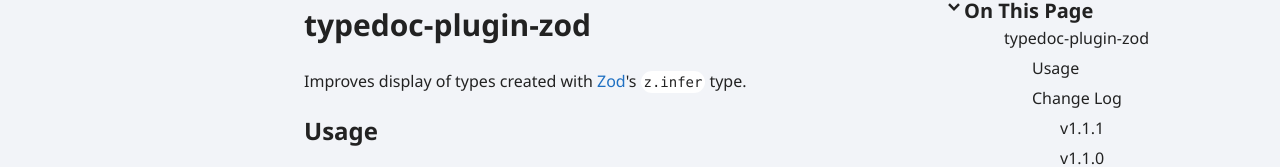
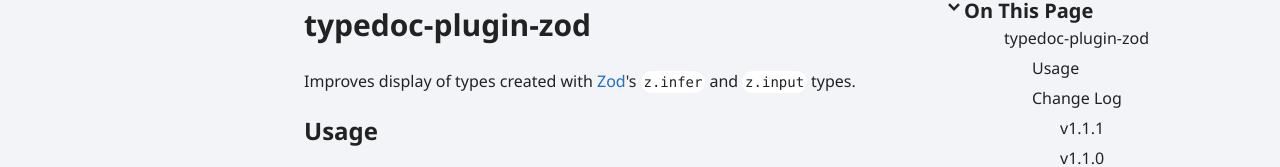
Before and after one commit to Gerrit0/typedoc-plugin-zod, a plain HTML site: page index.html in a window 1280 px wide. Shown: the part 132-299 px from the top of the page. Drawn offline with Linux system fonts and the light colour scheme.

Commit message:
Deploying to gh-pages from @ Gerrit0/typedoc-plugin-zod@30e0a70e92be10f25c633a70a184651eb5cd5bc5 🚀

```diff
--- a/index.html
+++ b/index.html
@@ -12,7 +12,7 @@
 <div class="col-content">
 <div class="tsd-page-title">
 <h2>typedoc-plugin-zod</h2></div>
-<div class="tsd-panel tsd-typography"><a id="md:typedoc-plugin-zod" class="tsd-anchor"></a><h1><a href="#md:typedoc-plugin-zod">typedoc-plugin-zod</a></h1><p>Improves display of types created with <a href="https://github.com/colinhacks/zod">Zod</a>&#39;s <code>z.infer</code> type.</p>
+<div class="tsd-panel tsd-typography"><a id="md:typedoc-plugin-zod" class="tsd-anchor"></a><h1><a href="#md:typedoc-plugin-zod">typedoc-plugin-zod</a></h1><p>Improves display of types created with <a href="https://github.com/colinhacks/zod">Zod</a>&#39;s <code>z.infer</code> and <code>z.input</code> types.</p>
 <a id="md:usage" class="tsd-anchor"></a><h2><a href="#md:usage">Usage</a></h2><pre><code class="language-bash"><span class="hl-0">npm </span><span class="hl-1">install</span><span class="hl-0"> </span><span class="hl-1">--save-dev</span><span class="hl-0"> </span><span class="hl-1">typedoc-plugin-zod</span>
 </code><button>Copy</button></pre>
 <pre><code class="language-jsonc"><span class="hl-2">// typedoc.json</span><br/><span class="hl-0">{</span><br/><span class="hl-0">    </span><span class="hl-3">&quot;plugin&quot;</span><span class="hl-0">: [</span><span class="hl-1">&quot;typedoc-plugin-zod&quot;</span><span class="hl-0">]</span><br/><span class="hl-0">}</span>
```
